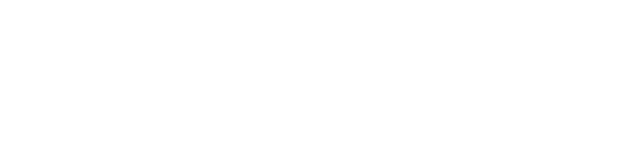
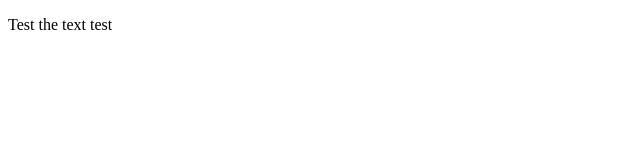
Before and after one commit to Benney25/Cysec-Uni, a plain HTML site: page index.html in a window 1280 px wide. Shown: the whole page, without its empty margins (0-640 px from the left). Drawn offline with Linux system fonts and the light colour scheme.

Commit message:
Update index.html

```diff
--- a/index.html
+++ b/index.html
@@ -6,5 +6,12 @@
     </title>
   </head>
 
+  <body>
+
+  <p>
+  Test the text test
+  </p>
+
+  </body>
 
 </html>
```
